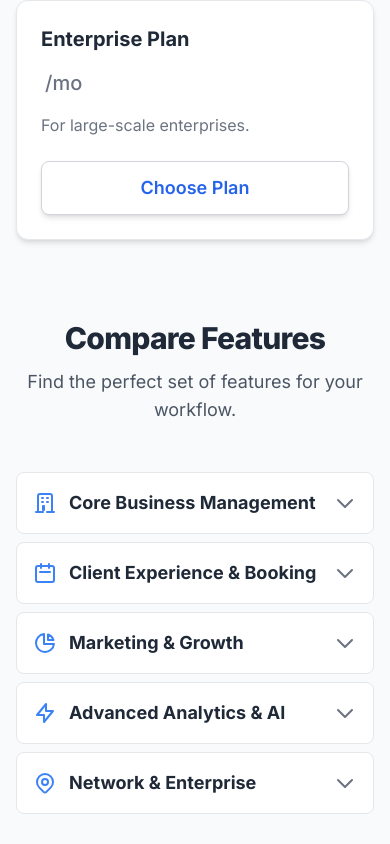
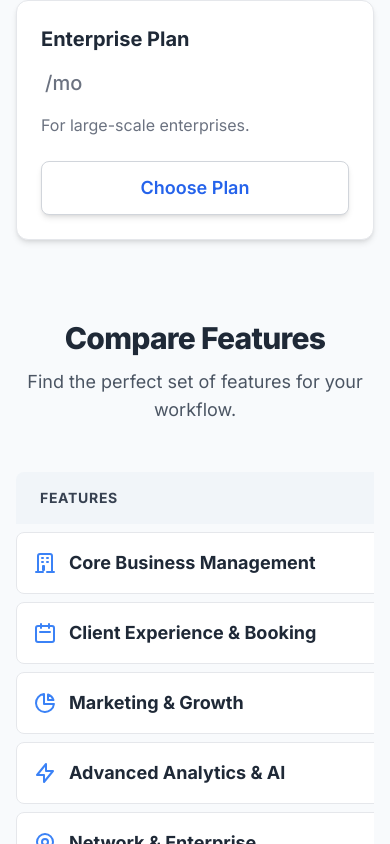
Before and after one commit to VIJAYKUMARCHAGANTIPATI2002/JoinBeautyPricing, a plain HTML site: page index.html in a window 390 px wide. Shown: the part 1156-2000 px from the top of the page. Drawn offline with nearby package versions, Linux system fonts and the light colour scheme.

Commit message:
Updated for mobile view.

```diff
--- a/index.html
+++ b/index.html
@@ -41,28 +41,31 @@
         }
         /* Scrollbar styles for mobile table */
         .mobile-table-scroll::-webkit-scrollbar {
-            height: 4px;
+            height: 6px;
         }
         .mobile-table-scroll::-webkit-scrollbar-track {
-            background: #f1f1f1;
+            background: #e2e8f0;
+            border-radius: 3px;
         }
         .mobile-table-scroll::-webkit-scrollbar-thumb {
-            background: #888;
-            border-radius: 2px;
+            background: #94a3b8;
+            border-radius: 3px;
         }
         .mobile-table-scroll::-webkit-scrollbar-thumb:hover {
-            background: #555;
+            background: #64748b;
         }
     </style>
 </head>
 <body>
 
     <div class="container mx-auto px-4 py-12 md:py-20">
+        <!-- HEADER -->
         <div class="text-center mb-10">
             <h1 class="text-4xl md:text-5xl font-extrabold text-gray-800 tracking-tight">The Right Plan for Your Business</h1>
             <p class="mt-4 text-lg text-gray-600 max-w-2xl mx-auto">Flexible pricing for businesses of all sizes. Choose the plan that fits your needs and budget.</p>
         </div>
 
+        <!-- BILLING TOGGLE -->
         <div class="flex justify-center items-center mb-10 space-x-4">
             <span id="monthly-label" class="text-lg font-semibold text-blue-600">Monthly</span>
             <label for="billing-toggle" class="inline-flex relative items-center cursor-pointer">
@@ -72,23 +75,16 @@
             <span id="annual-label" class="text-lg font-medium text-gray-500">Annually <span class="text-green-500 font-semibold">(Save 20%)</span></span>
         </div>
 
-        <div id="pricing-cards-container" class="grid grid-cols-1 lg:grid-cols-4 gap-8 mb-12"></div>
+        <!-- PRICING CARDS -->
+        <div id="pricing-cards-container" class="grid grid-cols-1 md:grid-cols-2 lg:grid-cols-4 gap-8 mb-12"></div>
 
+        <!-- FEATURES COMPARISON -->
         <div class="text-center mb-12 mt-20">
              <h2 class="text-3xl md:text-4xl font-extrabold text-gray-800 tracking-tight">Compare Features</h2>
              <p class="mt-3 text-lg text-gray-600">Find the perfect set of features for your workflow.</p>
         </div>
 
-        <div class="max-w-7xl mx-auto">
-            <div class="hidden md:grid md:grid-cols-5 gap-4 sticky top-0 bg-gray-50 z-10 py-4 px-6 rounded-t-lg">
-                <div class="text-lg font-bold text-gray-800 col-span-1">Features</div>
-                <div id="header-plan-1" class="text-lg font-bold text-gray-800 text-center">Basic</div>
-                <div id="header-plan-2" class="text-lg font-bold text-gray-800 text-center">Standard</div>
-                <div id="header-plan-3" class="text-lg font-bold text-gray-800 text-center">Premium</div>
-                <div id="header-plan-4" class="text-lg font-bold text-gray-800 text-center">Enterprise</div>
-            </div>
-            <div id="features-accordion-container" class="space-y-2"></div>
-        </div>
+        <div id="features-comparison-container" class="max-w-7xl mx-auto"></div>
 
     </div>
 
@@ -177,10 +173,10 @@ Data Migration Support,❌,Add-on Fee,✔️,✔️`;
         function renderContent(data) {
             const { headers, features } = data;
             const cardsContainer = document.getElementById('pricing-cards-container');
-            const accordionContainer = document.getElementById('features-accordion-container');
+            const featuresContainer = document.getElementById('features-comparison-container');
 
             cardsContainer.innerHTML = '';
-            accordionContainer.innerHTML = '';
+            featuresContainer.innerHTML = '';
 
             // Render Pricing Cards
             headers.forEach((header, index) => {
@@ -210,28 +206,36 @@ Data Migration Support,❌,Add-on Fee,✔️,✔️`;
                 cardsContainer.innerHTML += cardHTML;
             });
 
-            // Render Features Accordion
+            // Render Features Comparison Table
+            let tableHeaderHTML = `<div class="grid grid-cols-5 gap-4 py-4 px-6 bg-slate-100 rounded-t-lg sticky top-0 z-10">`;
+            tableHeaderHTML += `<div class="col-span-2 lg:col-span-1 text-left text-sm font-bold text-gray-700 uppercase tracking-wider">Features</div>`;
+            headers.forEach(header => {
+                tableHeaderHTML += `<div class="hidden lg:block text-center text-sm font-bold text-gray-700 uppercase tracking-wider">${header}</div>`;
+            });
+            tableHeaderHTML += `</div>`;
+
+
+            let accordionHTML = '';
             features.forEach(categoryObj => {
                 if (categoryObj.category === 'Pricing' || categoryObj.category === '') return;
 
-                let featuresHTML = '';
+                let featuresRowsHTML = '';
                 categoryObj.items.forEach(item => {
-                    featuresHTML += `
-                        <div class="grid grid-cols-2 md:grid-cols-5 gap-4 py-4 px-2 md:px-0 border-t border-gray-200">
-                            <div class="col-span-2 md:col-span-1 text-sm font-medium text-gray-600">${item.name}</div>
-                            ${item.plans.map(planValue => {
-                                let displayValue = '';
-                                if (planValue === '✔️') displayValue = checkIcon;
-                                else if (planValue === '❌') displayValue = crossIcon;
-                                else displayValue = `<span class="text-sm text-gray-800 font-semibold text-center block">${planValue}</span>`;
-                                return `<div class="text-center">${displayValue}</div>`;
-                            }).join('')}
-                        </div>
-                    `;
+                    featuresRowsHTML += `<div class="grid grid-cols-5 gap-4 items-center">`;
+                    featuresRowsHTML += `<div class="col-span-5 sm:col-span-2 lg:col-span-1 py-3 text-sm font-medium text-gray-600">${item.name}</div>`;
+
+                    item.plans.forEach(planValue => {
+                        let displayValue = '';
+                        if (planValue === '✔️') displayValue = checkIcon;
+                        else if (planValue === '❌') displayValue = crossIcon;
+                        else displayValue = `<span class="text-sm text-gray-800 font-semibold text-center block">${planValue}</span>`;
+                        featuresRowsHTML += `<div class="text-center py-3">${displayValue}</div>`;
+                    });
+                    featuresRowsHTML += `</div>`;
                 });
 
-                const accordionItemHTML = `
-                    <div class="accordion-item bg-white border border-gray-200 rounded-lg">
+                accordionHTML += `
+                    <div class="accordion-item border border-gray-200 rounded-lg bg-white">
                         <div class="accordion-header flex justify-between items-center p-4">
                             <div class="flex items-center">
                                 ${categoryIcons[categoryObj.category] || ''}
@@ -239,21 +243,25 @@ Data Migration Support,❌,Add-on Fee,✔️,✔️`;
                             </div>
                             <svg xmlns="http://www.w3.org/2000/svg" class="h-6 w-6 chevron-icon text-gray-500" fill="none" viewBox="0 0 24 24" stroke="currentColor"><path stroke-linecap="round" stroke-linejoin="round" stroke-width="2" d="M19 9l-7 7-7-7" /></svg>
                         </div>
-                        <div class="accordion-body px-4">
-                            <div class="grid grid-cols-5 gap-4 md:hidden sticky top-0 bg-gray-100 z-10 py-2 rounded-t-md text-center font-bold text-xs text-gray-600">
-                                <div>Feature</div>
-                                <div>Basic</div>
-                                <div>Standard</div>
-                                <div>Premium</div>
-                                <div>Enterprise</div>
+                        <div class="accordion-body">
+                            <div class="px-4 pb-2 divide-y divide-gray-200">
+                                ${featuresRowsHTML}
                             </div>
-                            <div class="md:hidden mobile-table-scroll overflow-x-auto pb-2">${featuresHTML.replaceAll('grid-cols-2', 'grid-cols-5')}</div>
-                            <div class="hidden md:block">${featuresHTML}</div>
                         </div>
                     </div>
                 `;
-                accordionContainer.innerHTML += accordionItemHTML;
             });
+
+            featuresContainer.innerHTML = `
+                <div class="w-full mobile-table-scroll overflow-x-auto">
+                    <div style="min-width: 700px;">
+                        ${tableHeaderHTML}
+                        <div class="space-y-2 mt-2">
+                            ${accordionHTML}
+                        </div>
+                    </div>
+                </div>
+            `;
 
              // Add accordion functionality
             document.querySelectorAll('.accordion-header').forEach(header => {
```
